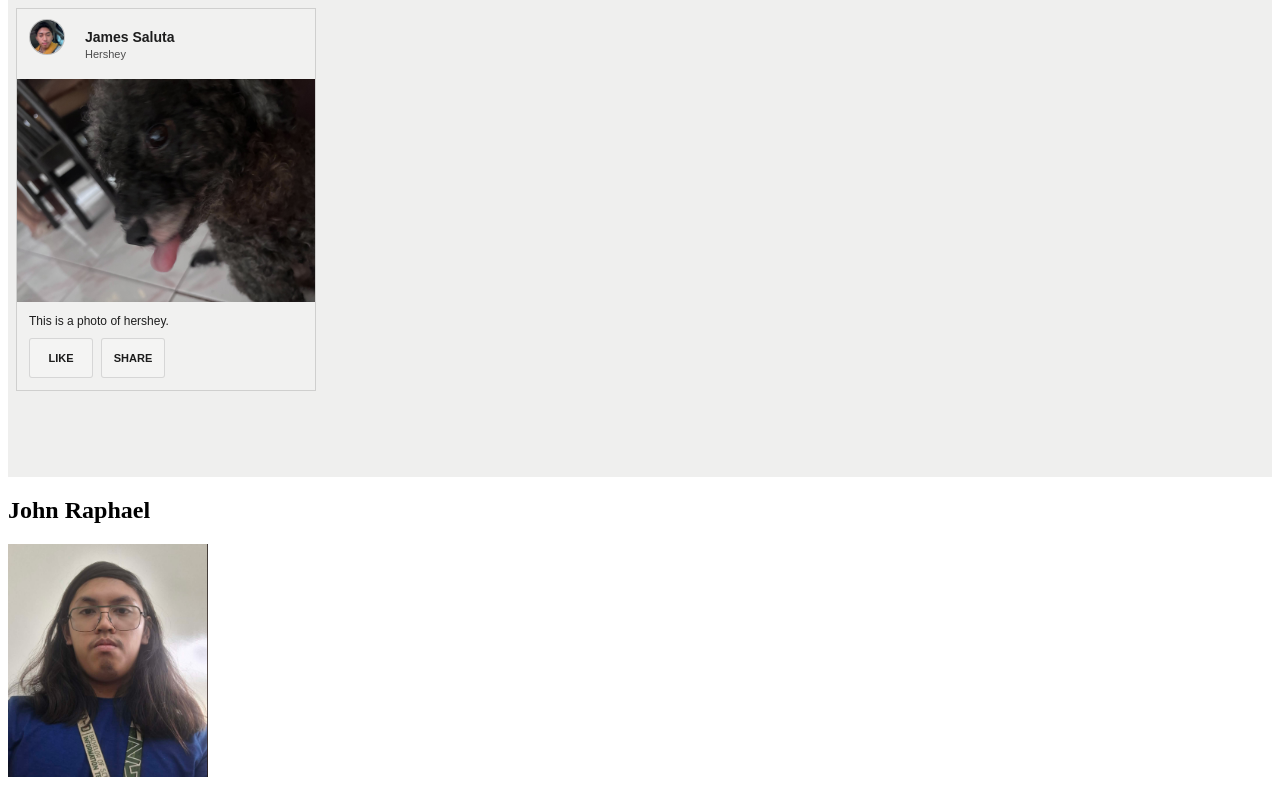
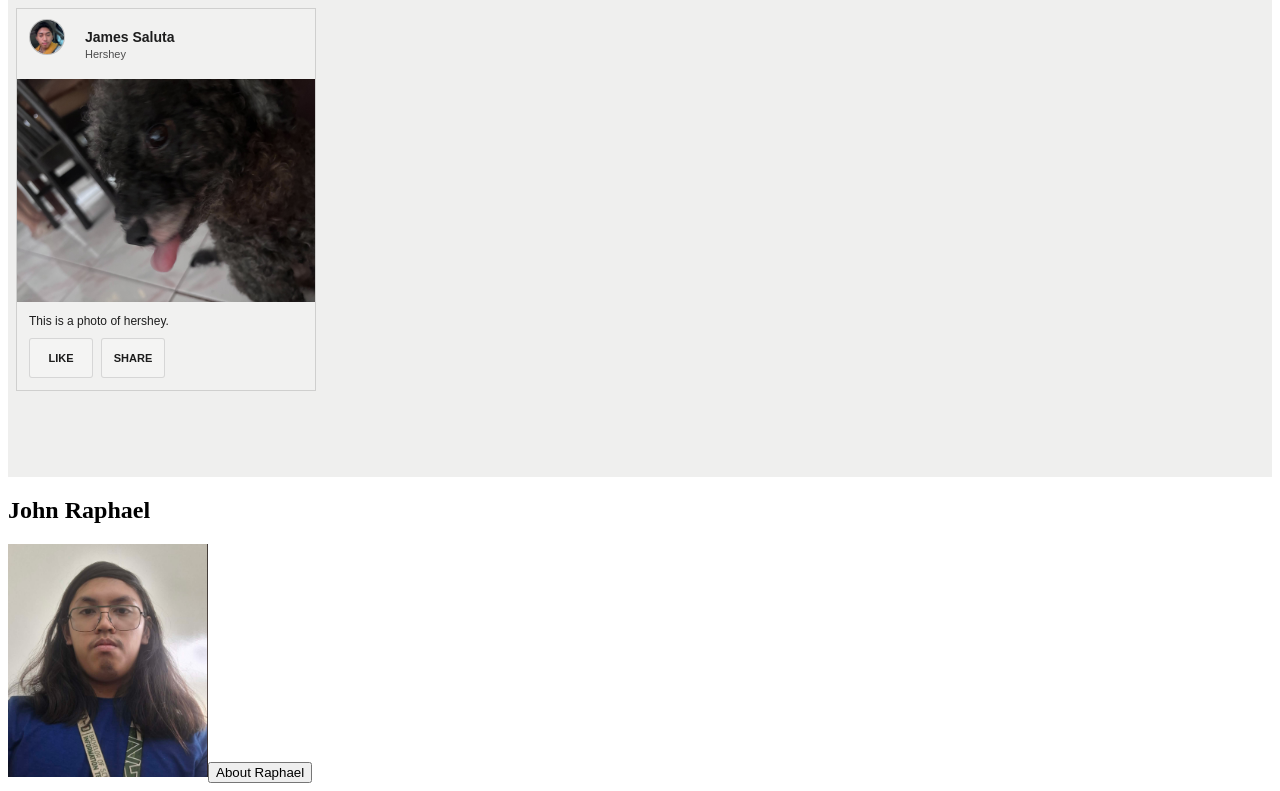
Before and after one commit to Masangkay-Albert/TEAM-HTML-EA-3, an Angular app in the folder TEAM-HTML/: page / in a window 1280 px wide. Shown: the part 2238-3029 px from the top of the page. Built offline with nearby package versions, Linux system fonts and the light colour scheme.

Commit message:
add reganit item 4

```diff
--- a/TEAM-HTML/src/app/reganit/reganit.html
+++ b/TEAM-HTML/src/app/reganit/reganit.html
@@ -1,2 +1,8 @@
 <h2>{{ name() }}</h2>
 <img [src]="photoPath()" alt="Raphael Image" width="200">
+
+
+<button (click)="toggleDescription()">About Raphael</button>
+@if (showDescription()) {
+  <p>{{ description() }}</p>
+}
--- a/TEAM-HTML/src/app/reganit/reganit.ts
+++ b/TEAM-HTML/src/app/reganit/reganit.ts
@@ -9,4 +9,10 @@ import { Component, signal } from '@angular/core';
 export class Reganit {
   name = signal ("John Raphael");
   photoPath = signal('assets/reganit/reganit.png');
+  showDescription = signal(false);
+  description = signal('John Raphael Reganit is a 4th-year IT student, an avid reader studying towards a Bachelor of Science in Information Technology.');
+
+  toggleDescription() {
+    this.showDescription.set(!this.showDescription());
+  }
 }
```
